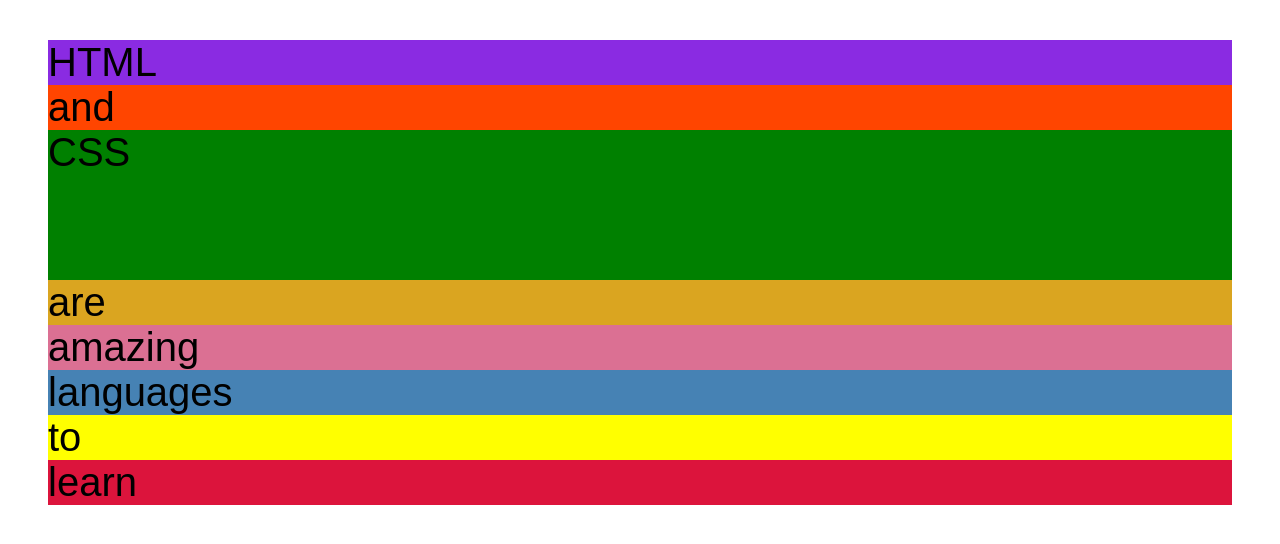
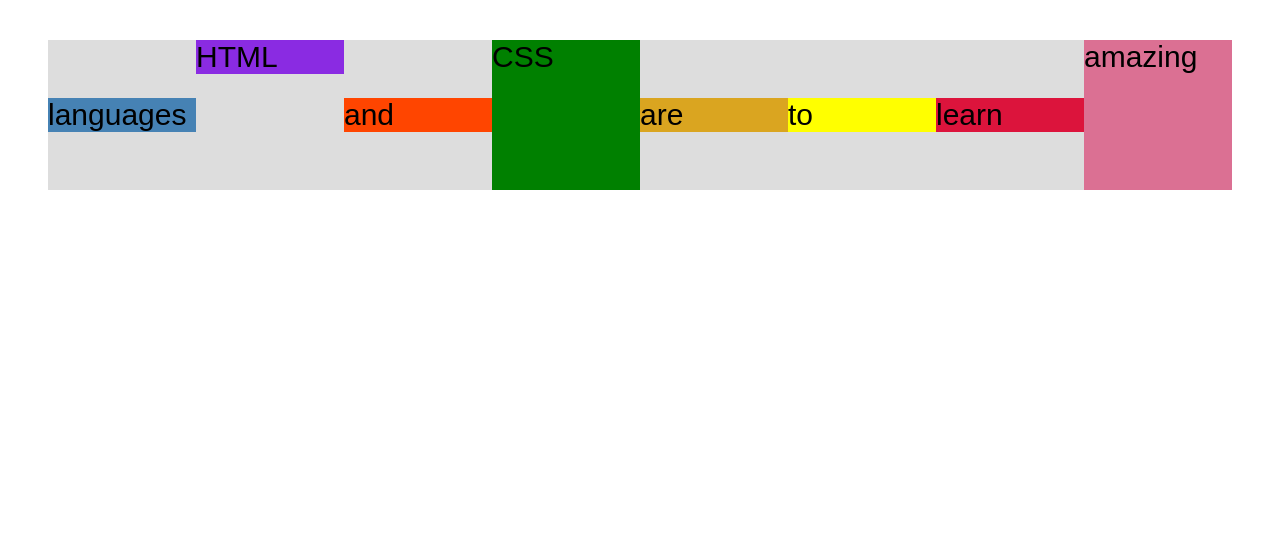
Before and after one commit to dreadwing5/css-the-complete-guide, a plain HTML site: page 01-CSS-Layouts/flexbox.html in a window 1280 px wide. Drawn offline with Linux system fonts and the light colour scheme.

Commit message:
flexbox basics

```diff
--- a/01-CSS-Layouts/flexbox.html
+++ b/01-CSS-Layouts/flexbox.html
@@ -1,5 +1,6 @@
 <!DOCTYPE html>
 <html lang="en">
+
 <head>
   <meta charset="UTF-8" />
   <meta http-equiv="X-UA-Compatible" content="IE=edge" />
@@ -9,40 +10,80 @@
     .el--1 {
       background-color: blueviolet;
     }
+
     .el--2 {
       background-color: orangered;
     }
+
     .el--3 {
       background-color: green;
       height: 150px;
     }
+
     .el--4 {
       background-color: goldenrod;
     }
+
     .el--5 {
       background-color: palevioletred;
     }
+
     .el--6 {
       background-color: steelblue;
     }
+
     .el--7 {
       background-color: yellow;
     }
+
     .el--8 {
       background-color: crimson;
+    }
+
+    .el--1 {
+      align-self: flex-start;
+    }
+
+    .el--5 {
+      align-self: stretch;
+      order: 1;
+    }
+
+    .el--6 {
+      order: -1;
     }
 
     .container {
       /* STARTER */
       font-family: sans-serif;
       background-color: #ddd;
-        font-size: 40px;
+      font-size: 30px;
       margin: 40px;
+      /* FLEXBOX */
 
-        /* FLEXBOX */
+      display: flex;
+      align-items: center;
+      justify-content: flex-start;
+      /* gap: 30px; */
+    }
+
+    .el {
+      /*
+      DEFAULTS :
+      flex-grow: 0;
+      flex-shrink: 1;
+      flex-basis: auto;
+      */
+
+      /* flex-basis: 200px; */
+      /*  flex-shrink: 0;
+      flex-grow: 1; */
+
+      flex: 1;
     }
   </style>
 </head>
+
 <body>
   <div class="container">
     <div class="el el--1">HTML</div>
@@ -55,4 +96,5 @@
     <div class="el el--8">learn</div>
   </div>
 </body>
+
 </html>
--- a/01-CSS-Layouts/style.css
+++ b/01-CSS-Layouts/style.css
@@ -182,6 +182,7 @@ a:active {
   background-color: black;
   font-style: italic;
 }
+
 /* LVHA */
 
 .post-img {
@@ -222,7 +223,7 @@ h1::first-letter {
   margin-right: 5px;
 }
 
-h3 + p::first-line {
+h3+p::first-line {
   /* color: red; */
 }
 
```
Also changed, not shown: 01-CSS-Layouts/index.html (+11 -38 lines). Lines whose indentation alone changed are shown as unchanged.
